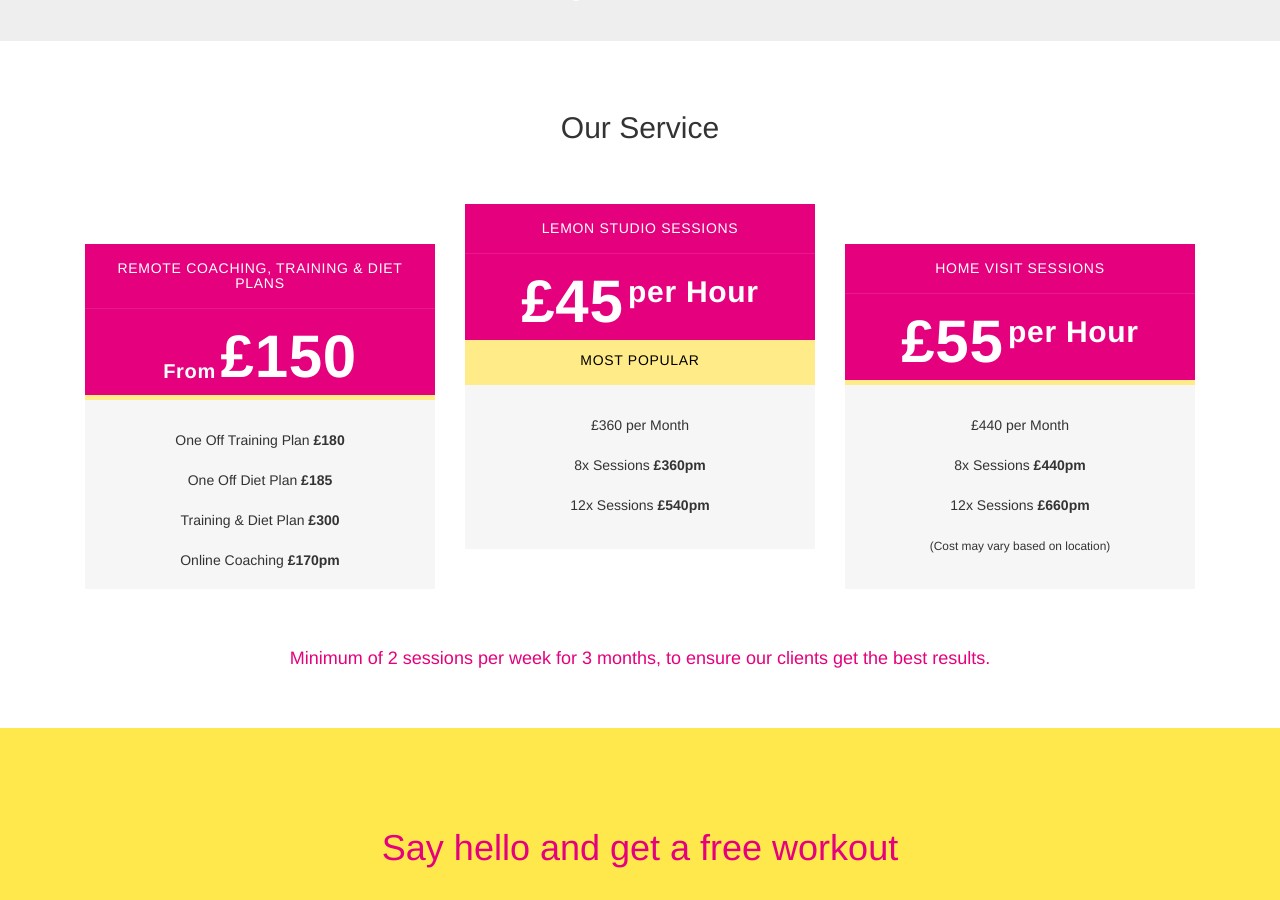
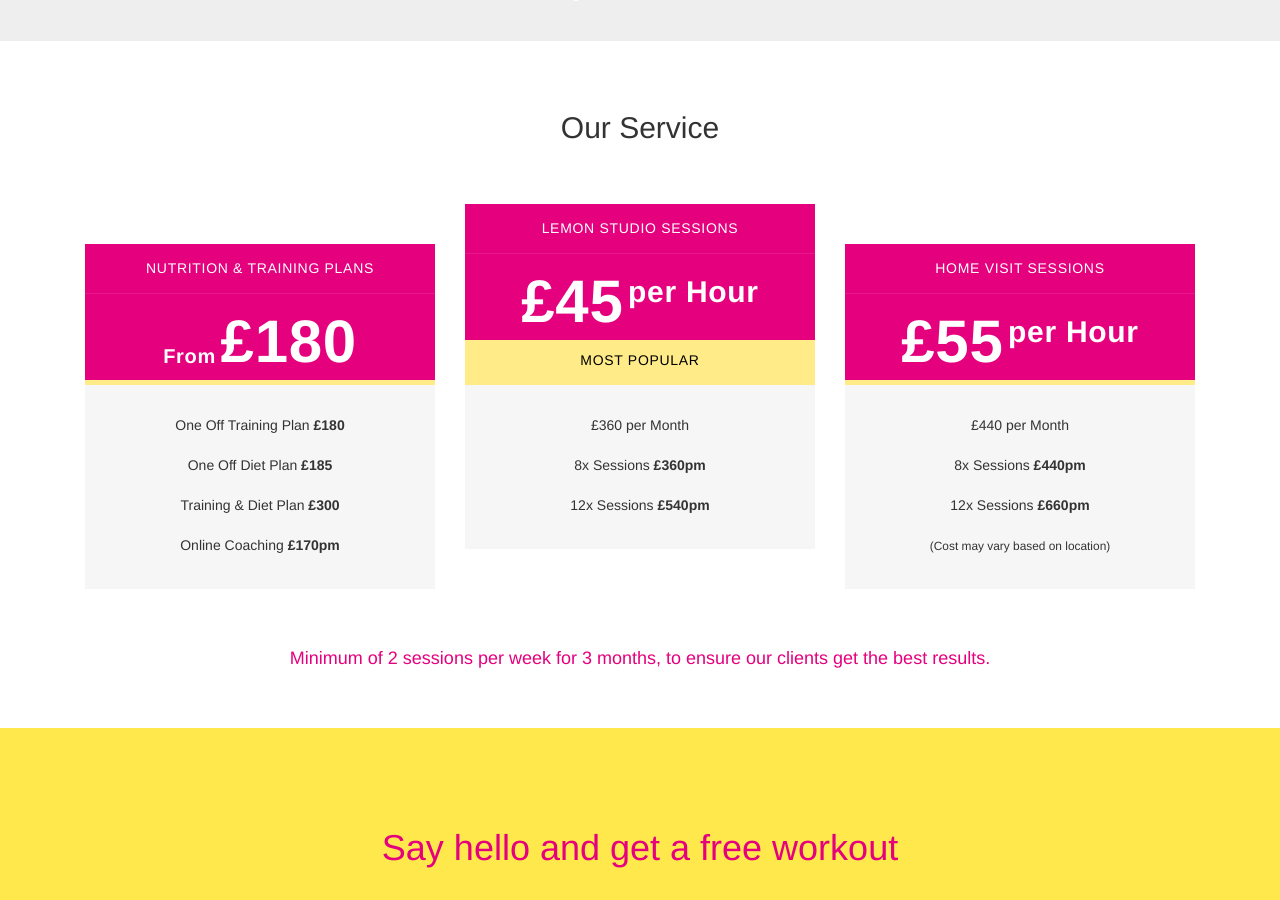
Before and after one commit to olliem/lemon-studios, a Jekyll site: the page built from index.html, in a window 1280 px wide and 900 px high, scrolled down 1973 px. Built offline with Jekyll 4.4.1, drawn with Linux system fonts in a browser that asks for light colours; nearby versions of some CDN libraries; comment, search, counter and statistics services are not loaded.

Commit message:
Text change

```diff
--- a/index.html
+++ b/index.html
@@ -358,10 +358,10 @@
     		<div class="col-sm-6 col-sm-offset-3 col-md-4 col-md-offset-0">
     			<div class="pricing-package">
     				<div class="pricing-package-header">
-    					<h4 class="price-title">Remote Coaching, Training & Diet Plans</h4>
+    					<h4 class="price-title">Nutrition & Training Plans</h4>
     					<div class="price">
     						<span class="price-currency">From</span>
-    						<span class="price-number">£150</span>
+    						<span class="price-number">£180</span>
                 <span class="price-decimal"></span>
     					</div>
     					<div class="price-description"></div>
```
